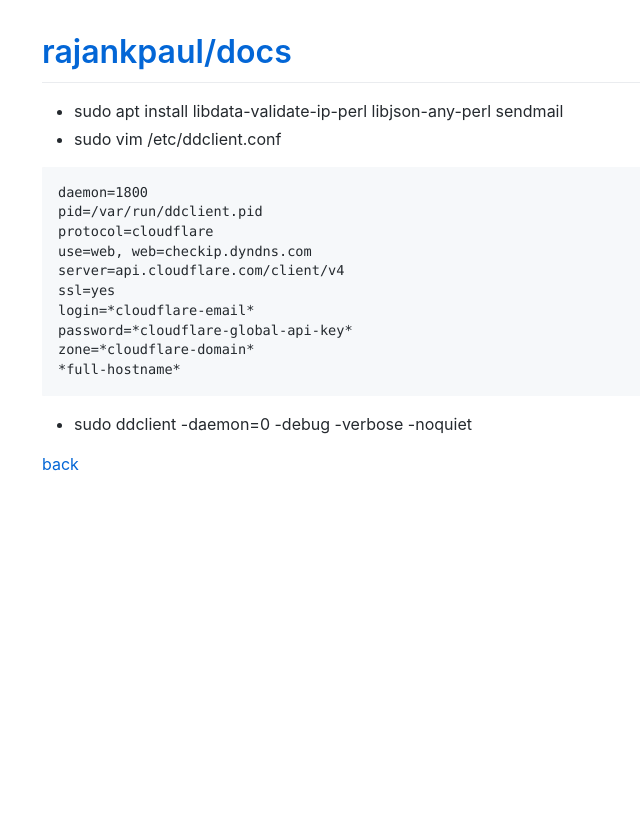
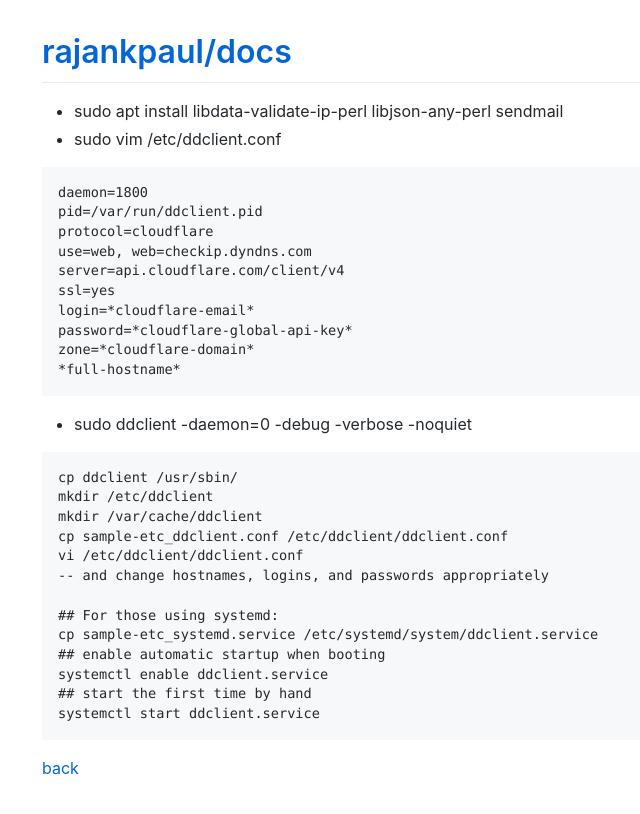
Before and after one commit to rajankpaul/docs, a Jekyll site: the page built from tutorials/linux/ddclient/index.md, in a window 1280 px wide. Shown: the top 814 px of the page, without its empty margins (108-748 px from the left). Built offline with Jekyll 4.4.1, drawn with Linux system fonts in a browser that asks for light colours; comment, search, counter and statistics services are not loaded.

Commit message:
Update index.md

````diff
--- a/tutorials/linux/ddclient/index.md
+++ b/tutorials/linux/ddclient/index.md
@@ -21,4 +21,20 @@ zone=*cloudflare-domain*
 
 *   sudo ddclient -daemon=0 -debug -verbose -noquiet
 
+```
+cp ddclient /usr/sbin/
+mkdir /etc/ddclient
+mkdir /var/cache/ddclient
+cp sample-etc_ddclient.conf /etc/ddclient/ddclient.conf
+vi /etc/ddclient/ddclient.conf
+-- and change hostnames, logins, and passwords appropriately
+
+## For those using systemd:
+cp sample-etc_systemd.service /etc/systemd/system/ddclient.service
+## enable automatic startup when booting
+systemctl enable ddclient.service
+## start the first time by hand
+systemctl start ddclient.service
+```
+
 [back](../)
````
